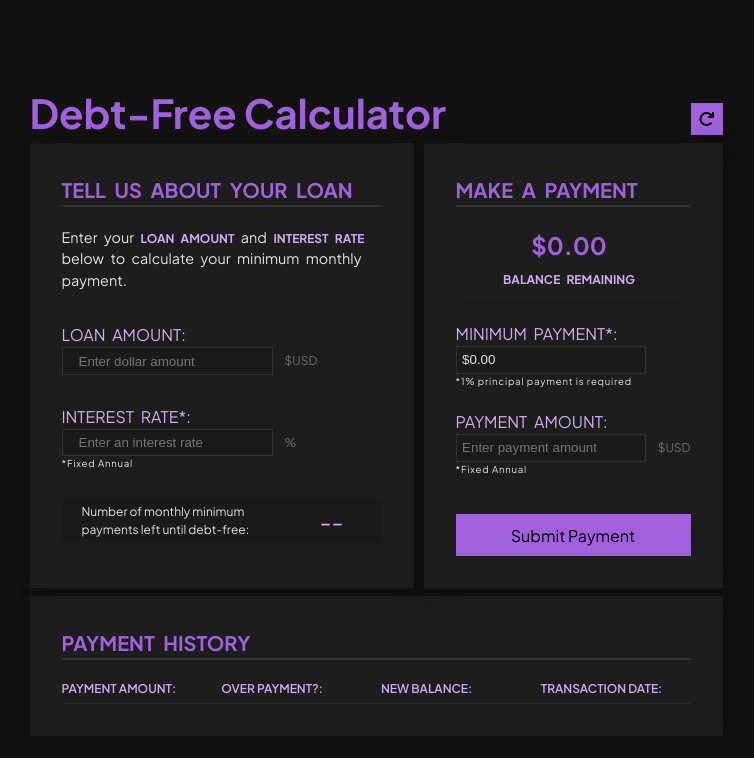
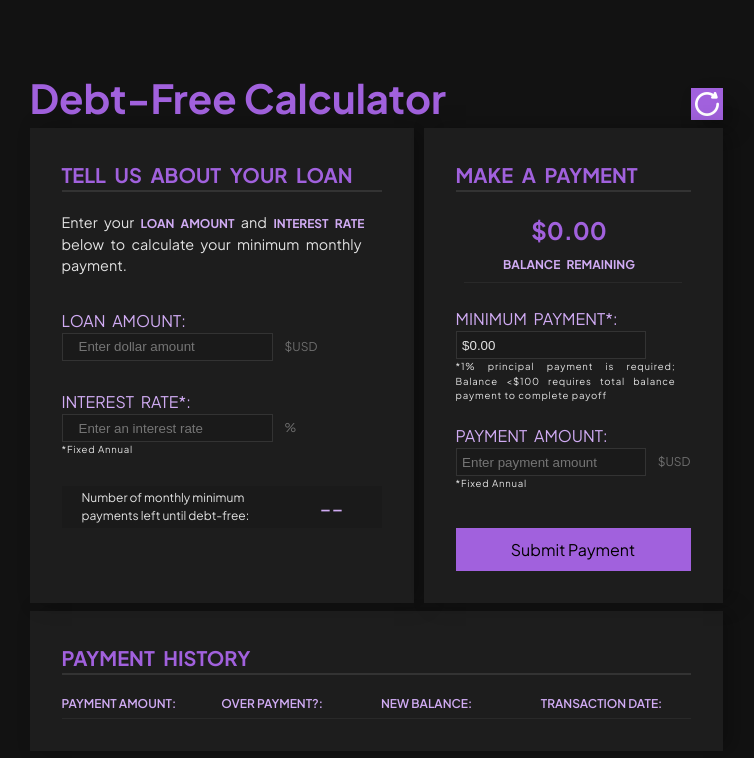
Before and after one commit to myles-portfolio/devslopes-react-101-project, a React (Vite) app: page / in a window 1280 px wide. Shown: the top 758 px of the page, without its empty margins (264-1018 px from the left). Built offline with nearby package versions, Linux system fonts and the light colour scheme.

Commit message:
Finished changes to min & remaining payment calc

```diff
--- a/index.html
+++ b/index.html
@@ -9,10 +9,6 @@
 			href="https://fonts.googleapis.com/css2?family=Plus+Jakarta+Sans:wght@400;600;700&display=swap"
 			rel="stylesheet"
 		/>
-		<script
-			src="https://kit.fontawesome.com/bd166a55fc.js"
-			crossorigin="anonymous"
-		></script>
 		<meta name="viewport" content="width=device-width, initial-scale=1.0" />
 		<title>Debt-Free Calculator</title>
 	</head>
--- a/src/components/App.jsx
+++ b/src/components/App.jsx
@@ -3,14 +3,12 @@ import { useState, useEffect } from "react";
 import { Calculator } from "./Calculator";
 import { History } from "./History";
 import { Button } from "./Button";
-import { clearInputs } from "../js/utils";
 
 function App() {
 	const [loanValueInput, setLoanValueInput] = useState("");
 	const [interestValueInput, setInterestValueInput] = useState("");
 	const [currentBalance, setBalance] = useState(0);
 	const [interestRate, setInterest] = useState(0);
-	const [minimumPayment, setMinimumPayment] = useState(0);
 	const [paymentValueInput, setPaymentValueInput] = useState("");
 	const [transactions, setTransactions] = useState([]);
 
@@ -32,16 +30,15 @@ function App() {
 	};
 
 	const handleCalculatorReset = () => {
-		setMinimumPayment(0);
 		setLoanValueInput("");
 		setInterestValueInput("");
+		setPaymentValueInput("");
 		setBalance(0);
 		setInterest(0);
 		setTransactions([]);
-		clearInputs();
 	};
 
-	const resetIcon = <i className="fa-sharp fa-solid fa-arrow-rotate-right"></i>;
+	const resetIcon = <img src="public\reset.png" alt="reset" />;
 
 	return (
 		<>
@@ -64,10 +61,8 @@ function App() {
 						setInterestValueInput={setInterestValueInput}
 						currentBalance={currentBalance}
 						interestRate={interestRate}
-						minimumPayment={minimumPayment}
 						paymentValueInput={paymentValueInput}
 						setPaymentValueInput={setPaymentValueInput}
-						setMinimumPayment={setMinimumPayment}
 						setBalance={setBalance}
 						updatePaymentHistory={updatePaymentHistory}
 					/>
--- a/src/components/Calculator.jsx
+++ b/src/components/Calculator.jsx
@@ -1,10 +1,11 @@
 import "../css/calculator.css";
-import { useEffect } from "react";
+import { useState } from "react";
 import { Loan } from "./Loan";
 import { Payment } from "./Payment";
 import {
-	calculateRemainingPayments,
+	calculateTotalMinimumPayments,
 	calculateMinimumPayment,
+	formatCurrency,
 } from "../js/utils";
 
 export function Calculator({
@@ -15,25 +16,19 @@ export function Calculator({
 	currentBalance,
 	setBalance,
 	interestRate,
-	minimumPayment,
-	setMinimumPayment,
 	paymentValueInput,
 	setPaymentValueInput,
 	updatePaymentHistory,
 }) {
-	useEffect(() => {
-		if (!isNaN(currentBalance) && !isNaN(interestRate)) {
-			setMinimumPayment(calculateMinimumPayment(currentBalance, interestRate));
-		} else {
-			setBalance(currentBalance || 0);
-			setMinimumPayment(0);
-		}
-	}, [currentBalance, interestRate, setBalance, setMinimumPayment]);
+	const [isFinalPayment, setIsFinalPayment] = useState(false);
+	const paymentsRemaining = calculateTotalMinimumPayments(
+		currentBalance,
+		interestRate
+	);
 
-	const handleNegativeBalance = () => {
-		setMinimumPayment(0);
-		setBalance(0);
-	};
+	let formattedMinimumPayment = formatCurrency(
+		calculateMinimumPayment(currentBalance, interestRate)
+	);
 
 	const processPayment = (
 		parsedPaymentAmount,
@@ -41,23 +36,31 @@ export function Calculator({
 		currentBalance,
 		interestRate
 	) => {
-		let newBalance = currentBalance - principalPayment[0];
+		const newBalance = currentBalance - principalPayment[0];
+		const finalBalance = calculateMinimumPayment(newBalance, interestRate);
+
 		if (newBalance <= 0) {
-			handleNegativeBalance();
+			setBalance(0);
+			updatePaymentHistory(0, parsedPaymentAmount, principalPayment[1]);
 		} else {
-			const newMinimumPayment = calculateMinimumPayment(
-				newBalance,
-				interestRate
-			);
-			setMinimumPayment(newMinimumPayment);
-			calculateRemainingPayments(newBalance, interestRate);
-
 			updatePaymentHistory(
 				newBalance,
 				parsedPaymentAmount,
 				principalPayment[1]
 			);
 			setBalance(newBalance);
+		}
+
+		if (newBalance === 0) {
+			updatePaymentHistory(
+				finalBalance,
+				parsedPaymentAmount,
+				principalPayment[1]
+			);
+		}
+
+		if (paymentsRemaining === 2) {
+			setIsFinalPayment(true);
 		}
 	};
 
@@ -68,16 +71,16 @@ export function Calculator({
 				setLoanValueInput={setLoanValueInput}
 				interestValueInput={interestValueInput}
 				setInterestValueInput={setInterestValueInput}
-				currentBalance={currentBalance}
-				interestRate={interestRate}
+				paymentsRemaining={paymentsRemaining}
 			/>
 			<Payment
-				minimumPayment={minimumPayment}
 				paymentValueInput={paymentValueInput}
 				setPaymentValueInput={setPaymentValueInput}
 				currentBalance={currentBalance}
 				interestRate={interestRate}
 				processPayment={processPayment}
+				formattedMinimumPayment={formattedMinimumPayment}
+				isFinalPayment={isFinalPayment}
 			/>
 		</div>
 	);
--- a/src/components/Loan.jsx
+++ b/src/components/Loan.jsx
@@ -1,4 +1,3 @@
-import { calculateRemainingPayments } from "../js/utils";
 import { Input } from "./Input";
 import { useRef } from "react";
 
@@ -7,20 +6,8 @@ export function Loan({
 	setLoanValueInput,
 	interestValueInput,
 	setInterestValueInput,
-	currentBalance,
-	interestRate,
+	paymentsRemaining,
 }) {
-	let paymentsRemaining;
-
-	if (currentBalance > 0) {
-		paymentsRemaining = calculateRemainingPayments(
-			currentBalance,
-			interestRate
-		);
-	} else {
-		paymentsRemaining = "--";
-	}
-
 	const loanInputRef = useRef(0);
 	const interestInputRef = useRef(0);
 
--- a/src/components/Payment.jsx
+++ b/src/components/Payment.jsx
@@ -1,28 +1,24 @@
 /* eslint-disable no-mixed-spaces-and-tabs */
 import { Input } from "./Input";
 import { useRef, useState } from "react";
-import { calculatePrincipalPayment } from "../js/utils";
+import {
+	calculatePrincipalPayment,
+	calculateMinimumPayment,
+} from "../js/utils";
 import { Button } from "./Button";
 import { Modal } from "./Modal";
 
 export function Payment({
-	minimumPayment,
 	setPaymentValueInput,
 	currentBalance,
 	interestRate,
 	processPayment,
+	formattedMinimumPayment,
 }) {
 	const [paymentError, setPaymentError] = useState(false);
 	const [isModalOpen, setIsModalOpen] = useState(false);
 
 	const paymentInputRef = useRef(null);
-
-	const formattedMinimumPayment = !isNaN(minimumPayment)
-		? Number(minimumPayment).toLocaleString(undefined, {
-				style: "currency",
-				currency: "USD",
-		  })
-		: "$0.00";
 
 	const paymentComponentFormFields = [
 		{
@@ -30,7 +26,8 @@ export function Payment({
 			label: "Minimum Payment*:",
 			type: "text",
 			inputValue: formattedMinimumPayment,
-			subtext: "*1% principal payment is required",
+			subtext:
+				"*1% principal payment is required; Balance <$100 requires total balance payment to complete payoff",
 			readOnly: true,
 		},
 		{
@@ -61,6 +58,10 @@ export function Payment({
 	const handleSubmitPayment = (event) => {
 		event.preventDefault();
 		const parsedPaymentAmount = parseFloat(paymentInputRef.current.value);
+		const minimumPayment = calculateMinimumPayment(
+			currentBalance,
+			interestRate
+		);
 
 		if (isNaN(parsedPaymentAmount)) {
 			setPaymentError(true);
--- a/src/css/App.css
+++ b/src/css/App.css
@@ -60,6 +60,9 @@
 	height: 32px;
 	box-shadow: 10px 10px 20px var(--bg-shadow);
 	transition: transform 0.3s ease-in-out;
+	display: flex;
+	align-items: center;
+	justify-content: center;
 }
 
 .button__default:hover {
--- a/src/css/Calculator.css
+++ b/src/css/Calculator.css
@@ -35,6 +35,8 @@
 	font-size: 0.6rem;
 	letter-spacing: 0.05rem;
 	margin-top: 0;
+	max-width: 220px;
+	text-align: justify;
 }
 
 .label {
--- a/src/js/utils.js
+++ b/src/js/utils.js
@@ -1,78 +1,65 @@
+export const calculateMinimumPayment = (balance, interest) => {
+	const principalPayment = balance * 0.01;
+	const interestPayment = balance * (interest / 100 / 12);
+	let roundedMinimumPayment;
+
+	if (balance > 100) {
+		const roundedInterestPayment = parseFloat(interestPayment.toFixed(2));
+		const minimumPayment = principalPayment + roundedInterestPayment;
+		roundedMinimumPayment = parseFloat(minimumPayment.toFixed(2));
+	} else {
+		const lastPayment = balance + principalPayment;
+		roundedMinimumPayment = parseFloat(lastPayment.toFixed(2));
+	}
+	return parseFloat(roundedMinimumPayment);
+};
+
 export const calculateInterestPayment = (balance, interest) => {
 	const interestCalculated = interest / 100 / 12;
 	let value = interestCalculated * balance;
+
 	return parseFloat(value);
 };
 
-export const calculateMinimumPayment = (balance, interest) => {
-	balance = parseFloat(balance);
-	interest = parseFloat(interest);
-
-	if (!balance || isNaN(balance) || isNaN(interest)) {
-		return "$0.00";
-	}
-	let interestCharged = calculateInterestPayment(balance, interest);
-	const onePercentMinimumCharged = balance * 0.01;
-	let minimumPayment = interestCharged + onePercentMinimumCharged;
-
-	if (balance <= 100) {
-		minimumPayment = balance + 0.01 * balance;
-	}
-
-	return parseFloat(minimumPayment.toFixed(2));
-};
-
 export const calculatePrincipalPayment = (
-	currentBalance,
-	interestValue,
+	balance,
+	interest,
 	paymentAmount,
 	minimumPayment
 ) => {
-	console.log("Min Payment:", minimumPayment);
-	console.log("Payment Amount:", paymentAmount);
-	let isOverPayment;
-	if (paymentAmount === minimumPayment) {
-		isOverPayment = false;
-	} else {
-		isOverPayment = true;
-	}
-
-	let interestPayment = calculateInterestPayment(currentBalance, interestValue);
-	interestPayment = parseFloat(interestPayment.toFixed(2));
-	paymentAmount = parseFloat(paymentAmount);
+	const isOverPayment = paymentAmount !== minimumPayment;
+	const interestPayment = parseFloat(
+		calculateInterestPayment(balance, interest).toFixed(2)
+	);
 	const principalPayment = parseFloat(
 		(paymentAmount - interestPayment).toFixed(2)
 	);
-	console.log("Payment:", [principalPayment, isOverPayment]);
+
 	return [principalPayment, isOverPayment];
 };
 
-export function calculateRemainingPayments(loanTotal, interestValueInput) {
-	loanTotal = parseFloat(loanTotal);
-	const onePercentMinimumCharged = loanTotal * 0.01;
-	let remainingBalance = loanTotal;
+export function calculateTotalMinimumPayments(balance, interest) {
+	balance = parseFloat(balance);
 	let remainingPayments = 0;
 
-	while (remainingBalance > 0) {
-		let minimumPayment = calculateMinimumPayment(
-			remainingBalance,
-			interestValueInput
+	while (balance > 0) {
+		let paymentAmount = calculateMinimumPayment(balance, interest);
+		let interestPayment = balance * (interest / 100 / 12);
+		let principalPayment = parseFloat(
+			(paymentAmount - interestPayment).toFixed(2)
 		);
 
-		if (remainingBalance <= 100) {
+		if (balance <= 100) {
 			// Edge case: Total balance <= $100
-			minimumPayment = remainingBalance + onePercentMinimumCharged;
+			remainingPayments += 1;
+			break;
 		}
 
 		remainingPayments++;
-		let newBalance = (remainingBalance -= minimumPayment);
-		remainingBalance = newBalance.toFixed(2);
+		let newBalance = (balance - principalPayment).toFixed(2);
+		balance = parseFloat(newBalance);
 	}
 	return remainingPayments;
-}
-
-export function clearInputs() {
-	document.getElementById("calcForm").reset();
 }
 
 export function formatCurrency(value) {
```
Also changed, not shown: public/reset.png (added).
